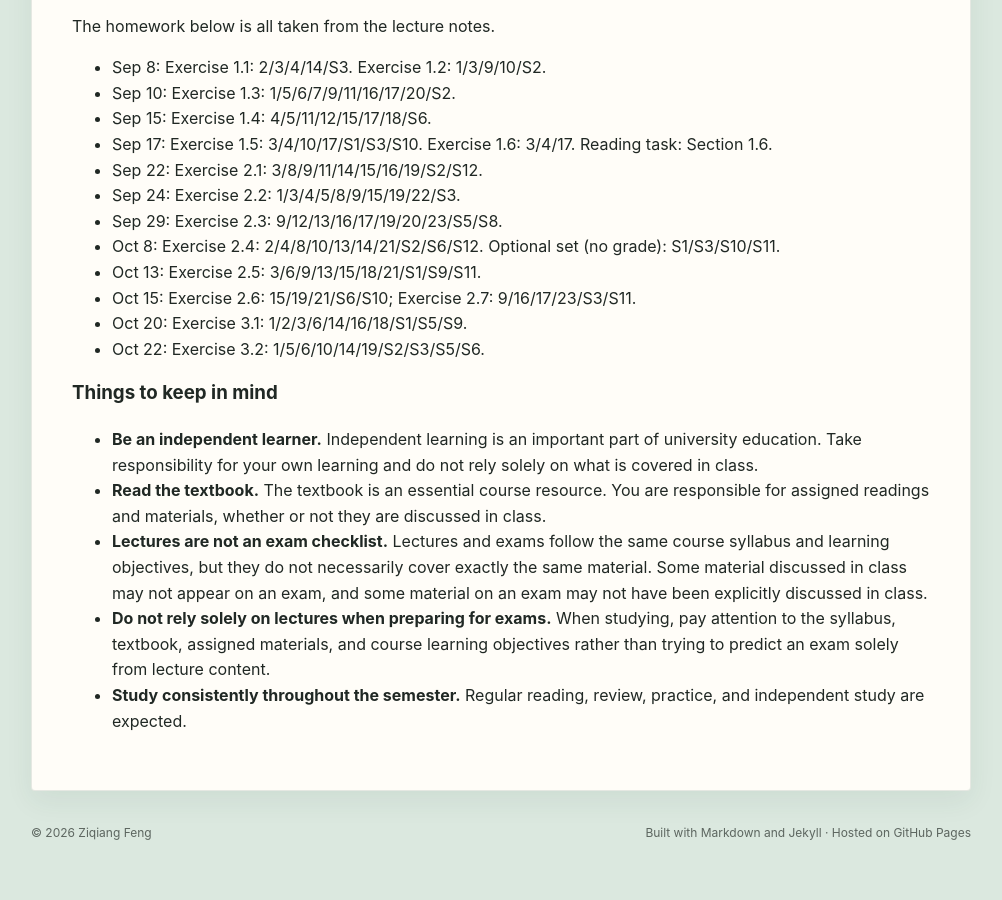
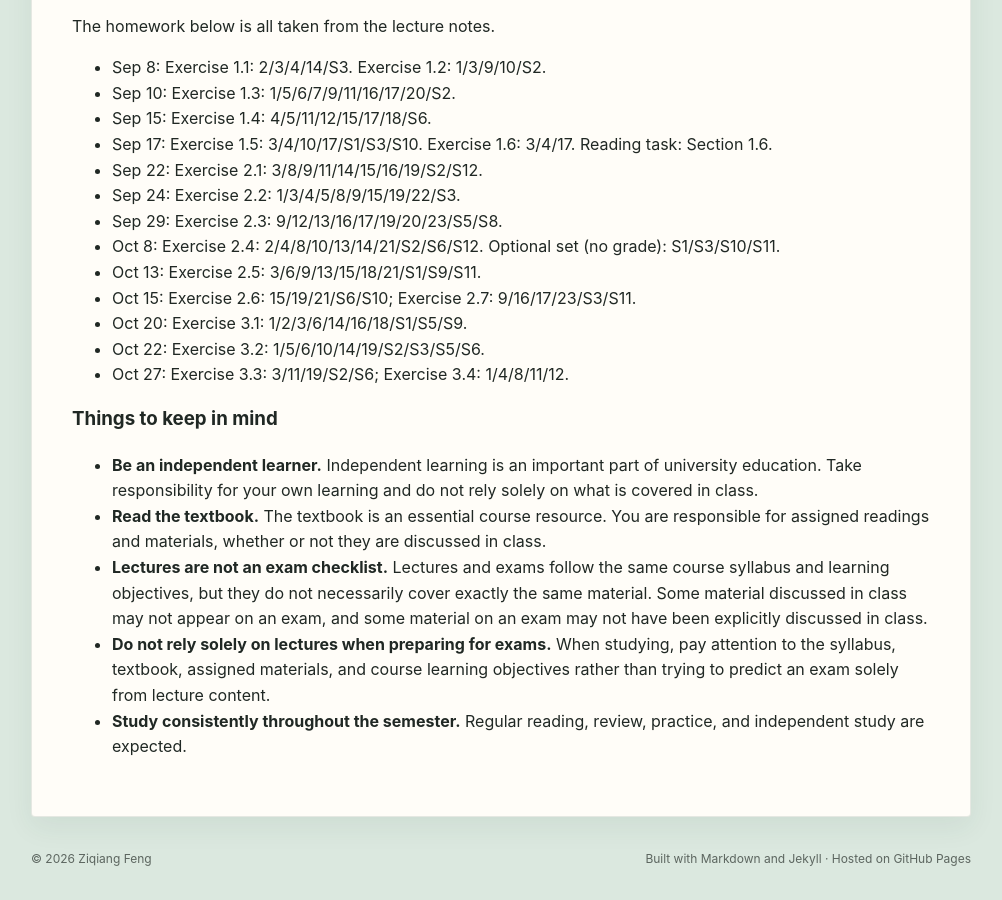
Before and after one commit to ziqiangfeng95/ziqiangfeng95.github.io, a Jekyll site: the page built from teaching/advmath/index.md, in a window 1280 px wide and 900 px high, scrolled down 1660 px. Shown: the whole window, without its empty margins (139-1141 px from the left). Built offline with Jekyll 4.4.1, drawn with Linux system fonts in a browser that asks for light colours; before the commit the page ends 2534 px from its top, so only the background shows below that.

Commit message:
Update index.md

```diff
--- a/teaching/advmath/index.md
+++ b/teaching/advmath/index.md
@@ -108,6 +108,7 @@ The homework below is all taken from the lecture notes.
 - Oct 15: Exercise 2.6: 15/19/21/S6/S10; Exercise 2.7: 9/16/17/23/S3/S11.
 - Oct 20: Exercise 3.1: 1/2/3/6/14/16/18/S1/S5/S9.
 - Oct 22: Exercise 3.2: 1/5/6/10/14/19/S2/S3/S5/S6.
+- Oct 27: Exercise 3.3: 3/11/19/S2/S6; Exercise 3.4: 1/4/8/11/12.
 
 ### Things to keep in mind
 
```
